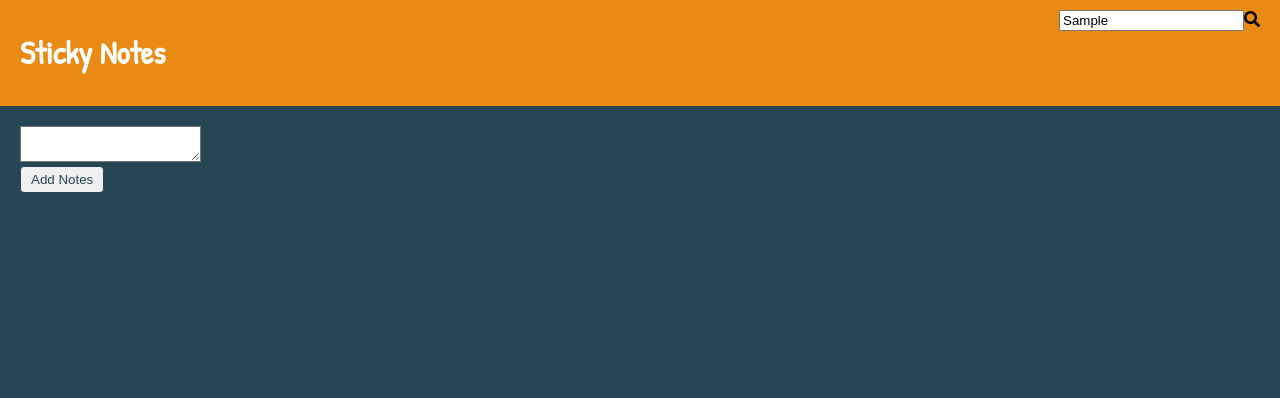
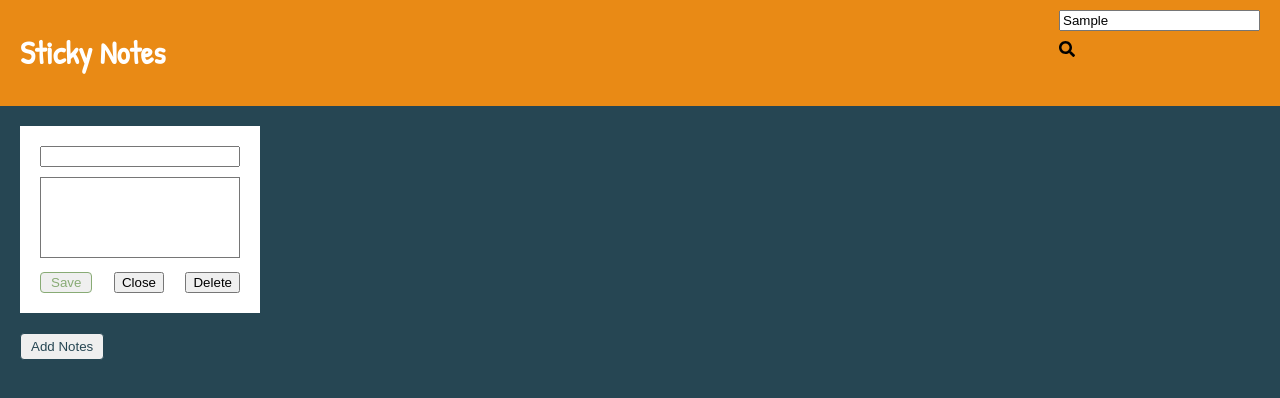
Before and after one commit to lajansaa/maltem-sticky-note, a plain HTML site: page index.html in a window 1280 px wide. Both pictures are taken after typing "Sample" into the empty fields and a click on the button "Add Notes". Drawn offline with Linux system fonts and the light colour scheme.

Commit message:
refactor add, added append and save button

```diff
--- a/index.html
+++ b/index.html
@@ -14,9 +14,8 @@
       <input type="text" name="search"><i class="fas fa-search"></i>
     </div>
   </div>
-  <div class="main-wrapper">
-    <div id="notes-wrapper"></div>
-    <button class="add-notes-button" onclick="addNotes()">Add Notes</button><br />
+  <div id="main-wrapper">
+    <button id="add-button" onclick="add()">Add Notes</button><br />
   </div>
   <script src="main.js"></script>
 </body>
--- a/main.js
+++ b/main.js
@@ -1,7 +1,34 @@
-const notesWrapperElement = document.getElementById("notes-wrapper");
+const mainWrapperElement = document.getElementById("main-wrapper");
+const addButtonElement = document.getElementById("add-button");
+let nextNoteId;
 
-const addNotes = () => {
-  const notesElement = document.createElement("textarea");
-  notesElement.className = "notes";
-  notesWrapperElement.appendChild(notesElement);
+const save = (id) => {
+  const noteTitle = document.getElementById('title-' + id).value;
+  const notes = document.getElementById('notes-' + id).value;
+  if (!(noteTitle == '' && notes == '')) {
+    localStorage.setItem("sn-" + id, JSON.stringify({noteTitle: noteTitle, notes: notes}));
+  }
 }
+
+const add = () => {
+  append(nextNoteId, '', '')
+}
+
+
+const append = (id, noteTitle, notes) => {
+  const notesWrapper = `<div id="notes-wrapper-${id}" class="notes-wrapper">
+                         <div class="content-wrapper">
+                          <input id="title-${id}" class="notes-title" value="${noteTitle}"></br>
+                          <textarea autofocus id="notes-${id}" class="notes" rows="5">${notes}</textarea>
+                         </div>
+                         <div class="controls-wrapper">
+                          <button id="save-button" onclick="save(${id})">Save</button>
+                          <button id="close-button" onclick="close()">Close</button>
+                          <button id="remove-button" onclick="remove(${id})">Delete</button>
+                         </div>
+                        </div>
+                       `
+  const divWrapperElement = document.createElement('div');
+  divWrapperElement.innerHTML = notesWrapper;
+  mainWrapperElement.insertBefore(divWrapperElement, addButtonElement);
+}
--- a/styles.css
+++ b/styles.css
@@ -1,6 +1,11 @@
 body {
   background-color: #264653;
   margin: 0;
+  box-sizing: border-box;
+}
+
+*:focus {
+  outline: none;
 }
 
 .header {
@@ -17,11 +22,11 @@ body {
   color: white;
 }
 
-.main-wrapper {
+#main-wrapper {
   padding: 20px 20px;
 }
 
-.add-notes-button {
+#add-button {
   color: #264653;
   border: 1px solid #264653;
   border-radius: .25rem;
@@ -29,11 +34,45 @@ body {
   outline: none;
 }
 
+#add-button:hover {
+  color: white;
+  background-color: #E98A15;
+}
+
+#save-button {
+  color: #88AB75;
+  border: 1px solid #88AB75;
+  border-radius: .25rem;
+  padding: 1px 10px;
+}
+
+#save-button:hover {
+  color: white;
+  background-color: #88AB75;
+}
+
+.controls-wrapper {
+  margin-top: 10px;
+  display: flex;
+  justify-content: space-between;
+}
+
+input {
+  margin-bottom: 10px;
+  width: 100%;
+  box-sizing: border-box;
+}
+
 textarea {
   background-color: white;
-
+  resize: none;
+  width: 100%;
+  box-sizing: border-box;
 }
 
-.notes {
-
+.notes-wrapper {
+  width: 200px;
+  background-color: white;
+  margin-bottom: 20px;
+  padding: 20px;
 }
```
